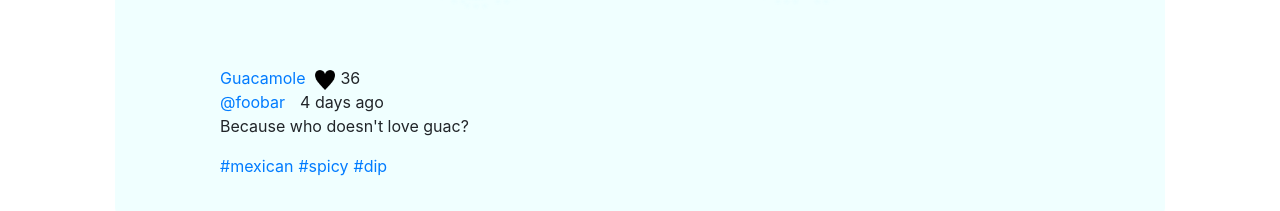
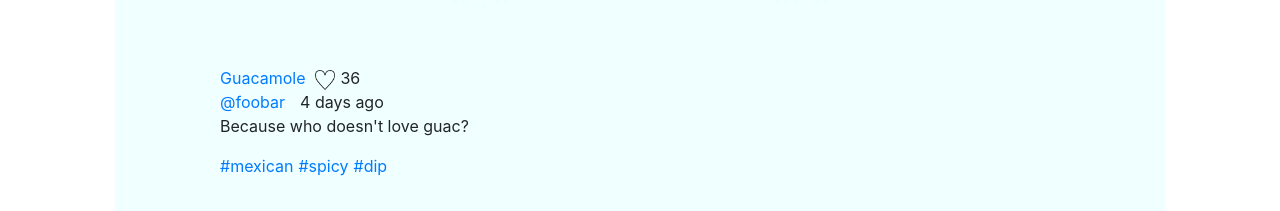
Before and after one commit to amn493/RecipeBox, a React (Create React App) app in the folder front-end/: page /feed in a window 1280 px wide. Shown: the part 876-1087 px from the top of the page. Built offline with nearby package versions, Linux system fonts and the light colour scheme.

Commit message:
Add sample signed-in user to App.js to be passed to components as props

```diff
--- a/front-end/src/App.js
+++ b/front-end/src/App.js
@@ -15,6 +15,21 @@ import Navbar from './Navbar'
 function App() {
 
   let signedIn = true // change this when sign-in is implemented
+
+  let user = {
+    username: 'anonymous',
+    password: 'Abc123',
+    firstName: 'Anonymous',
+    lastName: 'User',
+    bio: 'fun, easy recipes!',
+    followers: [2,3,5,7,9],
+    following: [2,3,4,8,9],
+    liked: [1,3,5,10,33],
+    slug: 'anonymous',
+    id: 1
+  } // change this when sign-in is implemented
+
+
 
   return (
     <div className='App' id='outer-container' className = "container">
@@ -88,7 +103,7 @@ function App() {
 
             {/* FEED PAGE */}
             <Route path="/feed">
-              <FeedPage user={{liked: [1, 2, 3, 4, 5], following: [1, 2, 3, 4, 5]}}/>
+              <FeedPage user={user}/>
             </Route>
 
             {/* NEW RECIPE PAGE
```
